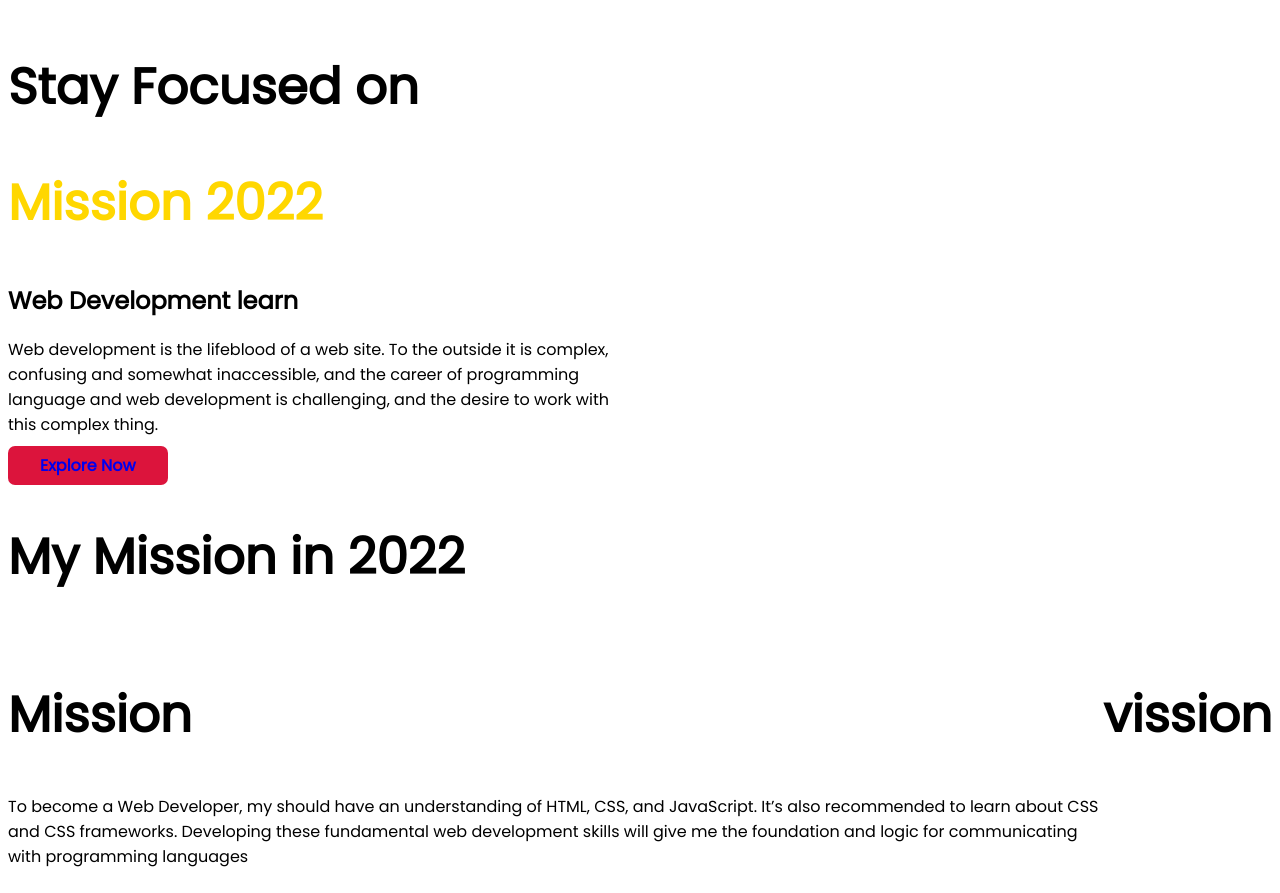
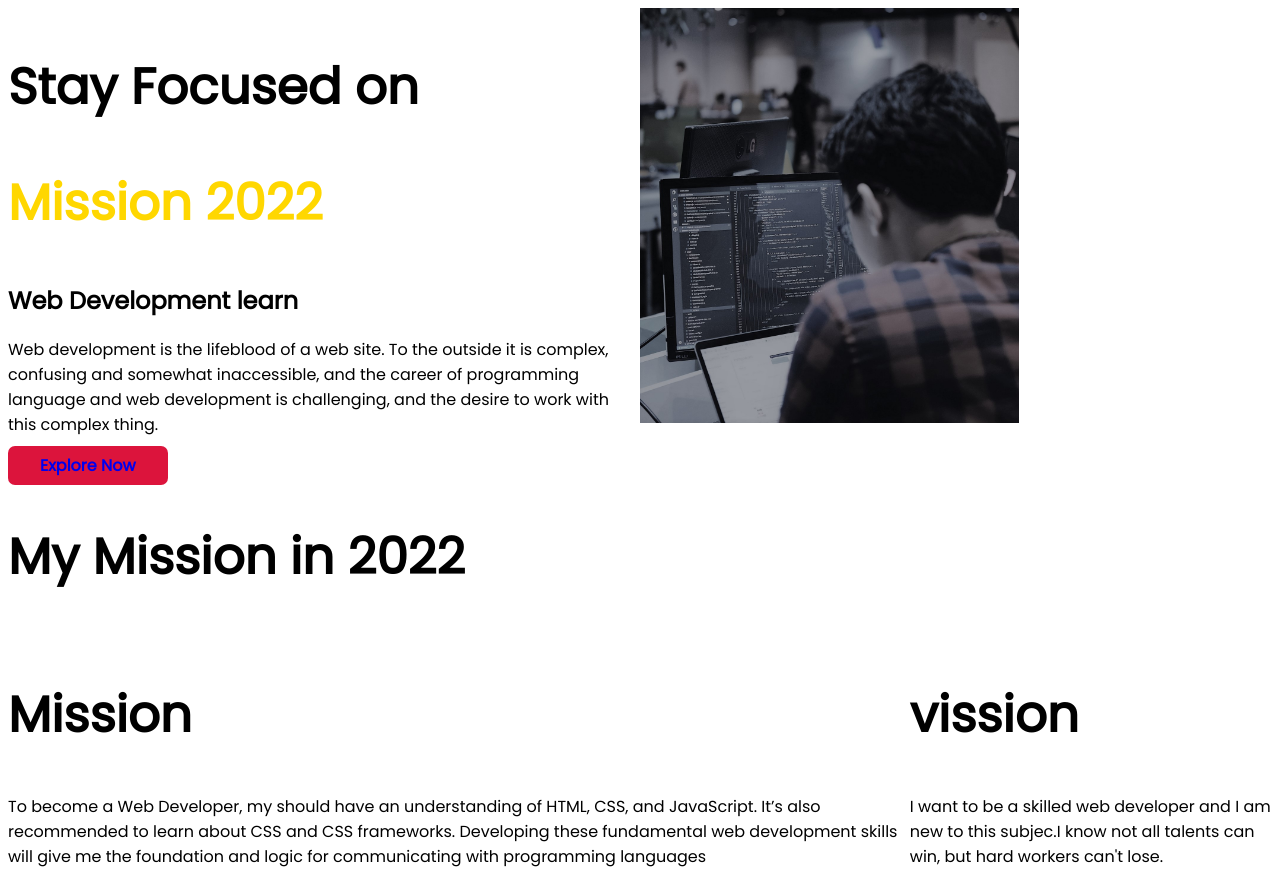
Before and after one commit to Hasibul56/Assiment-One, a plain HTML site: page index.html in a window 1280 px wide. Drawn offline with Linux system fonts and the light colour scheme.

Commit message:
vission add

```diff
--- a/index.html
+++ b/index.html
@@ -44,6 +44,8 @@
             </div>
             <div>
                 <h1>vission</h1>
+                <p>I want to be a skilled web developer and I am new to this subjec.I know not all talents can win, but
+                    hard workers can't lose.</p>
             </div>
         </section>
     </body>
```
Also changed, not shown: coding 1.jpeg (added), coding.jpeg (added).
